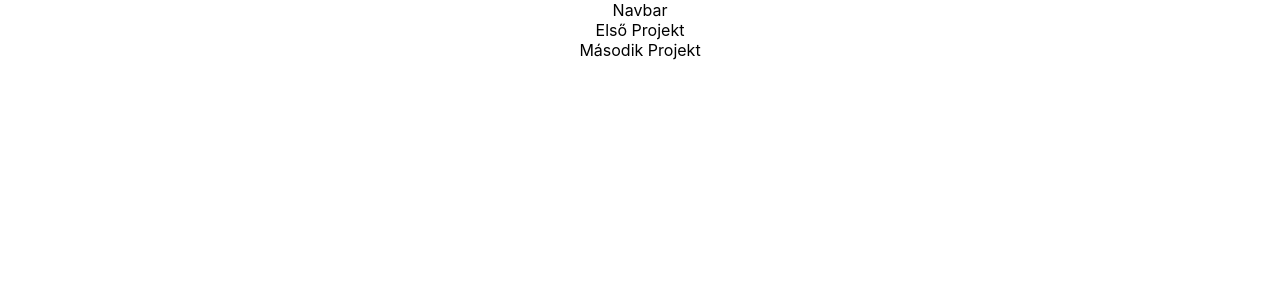
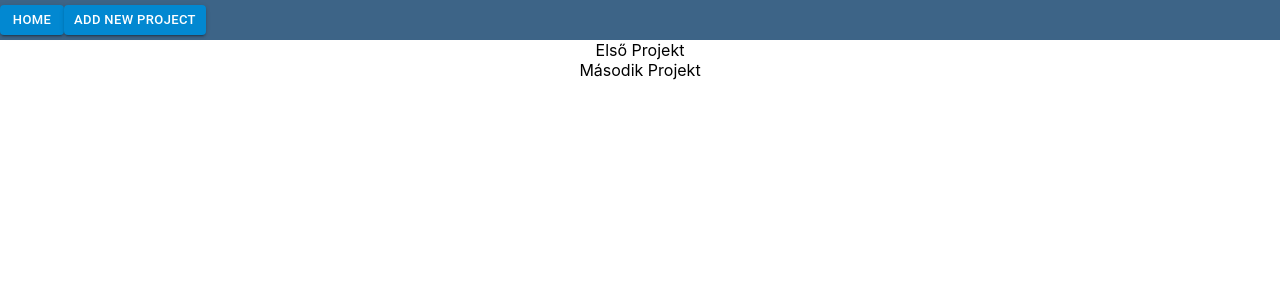
Before and after one commit to KacagoHollo/project-overview, a React (Create React App) app: page / in a window 1280 px wide. Shown: the top 300 px of the page. Built offline with nearby package versions, Linux system fonts and the light colour scheme.

Commit message:
navbar, basic design to nav, basic mui

```diff
--- a/package.json
+++ b/package.json
@@ -3,6 +3,9 @@
   "version": "0.1.0",
   "private": true,
   "dependencies": {
+    "@emotion/react": "^11.10.4",
+    "@emotion/styled": "^11.10.4",
+    "@mui/material": "^5.10.11",
     "@testing-library/jest-dom": "^5.16.5",
     "@testing-library/react": "^13.4.0",
     "@testing-library/user-event": "^13.5.0",
--- a/src/App.jsx
+++ b/src/App.jsx
@@ -27,7 +27,7 @@ function App() {
       <Navbar/>
         <Routes>
           <Route path='/' element={<Home />} />
-          <Route path='/login' element={<Wizard />}/>
+          <Route path='/new' element={<Wizard />}/>
         </Routes>
 
     </div>
--- a/src/components/Navbar.jsx
+++ b/src/components/Navbar.jsx
@@ -1,8 +1,32 @@
-import React from 'react'
+import React from 'react';
+import { useNavigate } from 'react-router-dom';
+import Button from "@mui/material/Button";
 
-function Navbar() {
+const Navbar = () => {
+    const navigate = useNavigate();
+    const nav = (path) => {
+        console.log('rerouting');
+        navigate(path);
+    }
   return (
-    <div>Navbar</div>
+    <nav className='navbar' style={{backgroundColor:"#3d6487", height: "40px", display:"flex", alignItems: "center",justifyContent:"space-between"}}>
+        <div className='left'>
+        <Button
+            onClick={() => nav('/')}
+            variant="contained"
+            color="info"
+            size="small"
+            >
+              Home</Button>
+        <Button
+            onClick={() => nav('/new')}
+            variant="contained"
+            color="info"
+            size="small"
+            >
+              Add New Project</Button>
+        </div>
+    </nav>
   )
 }
 
```
Also changed, not shown: 1 other file (tests, documents, lock files or other folders).
